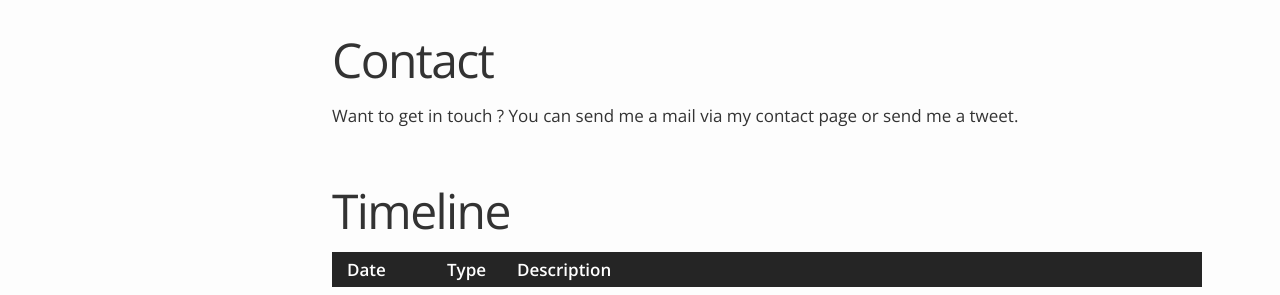
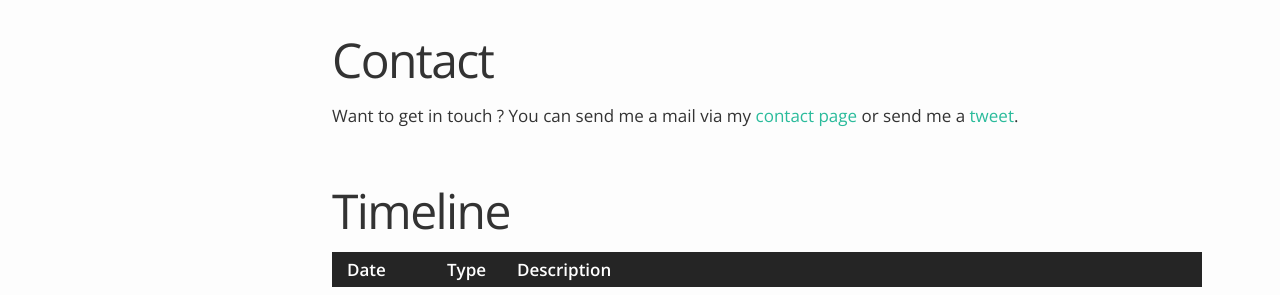
Before and after one commit to brospars/benoit.rospars.me, a Jekyll site: the page built from index.html, in a window 1280 px wide and 1400 px high, scrolled down 696 px. Shown: the part 578-873 px from the top of the window. Built offline with Jekyll 4.4.1, drawn with Linux system fonts in a browser that asks for light colours; nearby versions of some CDN libraries.

Commit message:
correct links and add contact, feed pages

```diff
--- a/_includes/header.html
+++ b/_includes/header.html
@@ -23,6 +23,6 @@
         <li><a href="https://www.linkedin.com/in/rosparsbenoit"><i class="fa fa-linkedin"></i></a></li>
         <li><a href="https://twitter.com/Benuuts"><i class="fa fa-twitter"></i></a></li>
         <li><a href="https://github.com/brospars"><i class="fa fa-github"></i></a></li>
-        <li><a href="http://brospars.github.io/blog/feed.xml"><i class="fa fa-rss"></i></a></li>
+        <li><a href="/feed.xml"><i class="fa fa-rss"></i></a></li>
     </ul>
 </header>
--- a/_sass/_layout.scss
+++ b/_sass/_layout.scss
@@ -177,6 +177,11 @@
     margin: 2rem 0;
 }
 
+.post-excerpt{
+    margin-top: 5px;
+}
+
+
 @media (max-width: $max-width) {
     .site-header{
         position: relative;
--- a/index.html
+++ b/index.html
@@ -42,7 +42,7 @@
 
     <h3>Contact</h3>
     <p>
-        Want to get in touch ? You can send me a mail via my contact page or send me a tweet.<br>
+        Want to get in touch ? You can send me a mail via my <a href="http://brospars.github.io/contact.html">contact page</a> or send me a <a href="https://twitter.com/Benuuts">tweet</a>.<br>
     </p>
 
     <h3>Timeline</h3>
@@ -58,7 +58,7 @@
             <tr>
                 <td>12.2015</td>
                 <td><i class="fa fa-github" aria-hidden="true"></i></td>
-                <td>Realised <a href="#">Gridy CSS Grid</a></td>
+                <td>Realised <a href="http://brospars.github.io/gridy/">Gridy CSS Grid</a></td>
             </tr>
             <tr>
                 <td>07.2014</td>
```
Also changed, not shown: contact.html (added, +22 -0 lines), feed.xml (added, +27 -0 lines).
